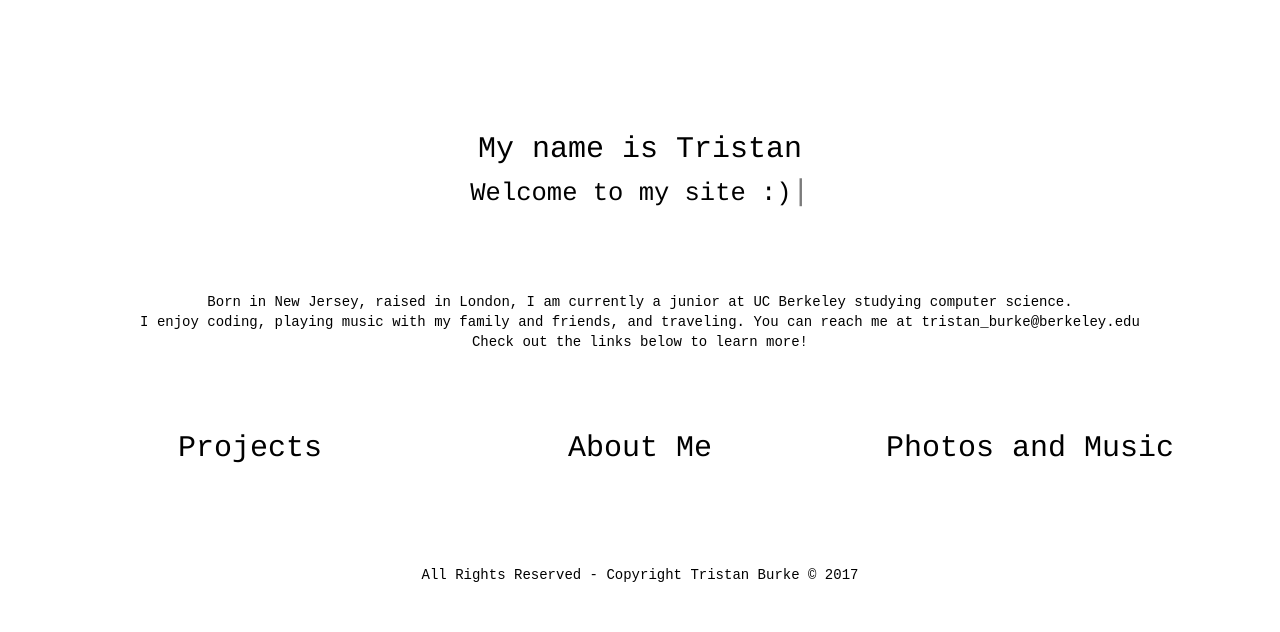
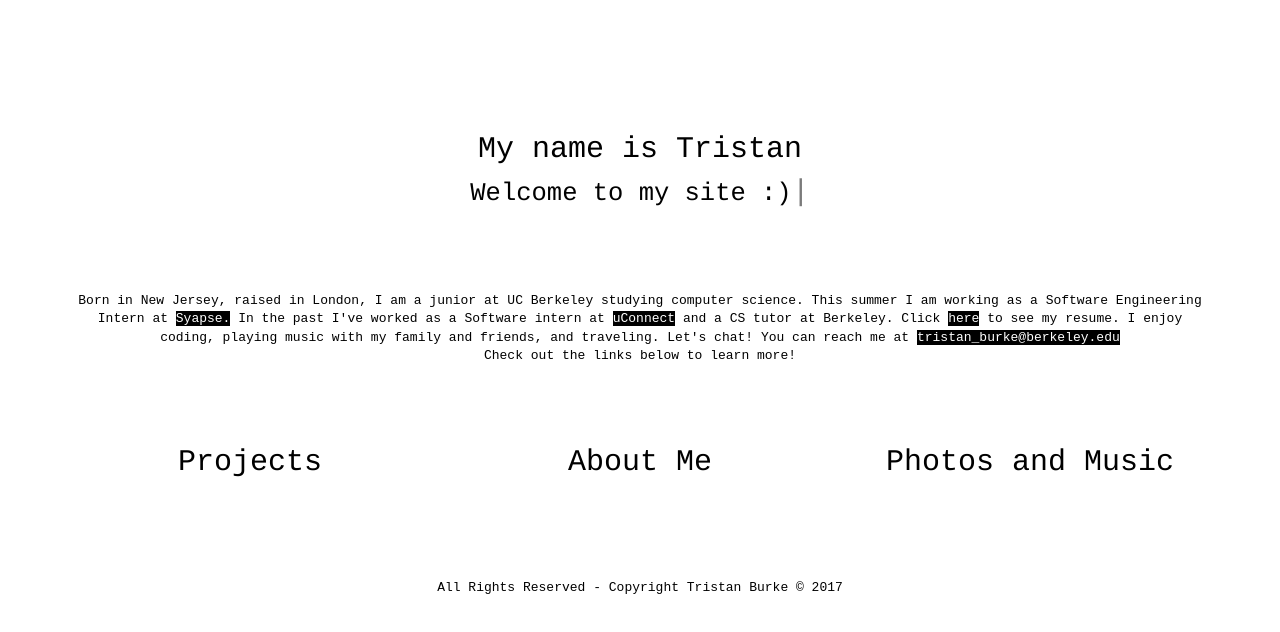
Before and after one commit to tristanburke/tristanburke.github.io, a plain HTML site: page Home.html in a window 1280 px wide. Drawn offline with Linux system fonts and the light colour scheme.

Commit message:
beefing up main paragraph, adding links

```diff
--- a/Home.html
+++ b/Home.html
@@ -39,26 +39,37 @@
                 <span id="typed"></span>
             </div>
         </div>
-        <div class="text-center">
-            <p> Born in New Jersey, raised in London, I am currently a junior at UC Berkeley studying computer science.<br>
-            I enjoy coding, playing music with my family and friends, and traveling. You can reach me at tristan_burke@berkeley.edu
-            <br> Check out the links below to learn more!</p>
+        <div class="text-center main">
+            <p> Born in New Jersey, raised in London, I am a junior at UC Berkeley studying computer science.
+                This summer I am working as a Software Engineering Intern at <a href="http://www.syapse.com/">Syapse.</a>
+                In the past I've worked as a Software intern at <a href="https://www.gouconnect.com/">uConnect</a> and
+                a CS tutor at Berkeley. Click <a href="tristan-burke-resume.pdf">here</a> to see my resume.
+                I enjoy coding, playing music with my family and friends, and traveling. Let's chat! You can reach me at
+                <a href="tristan_burke@berkeley.edu">tristan_burke@berkeley.edu</a>
+                <br> Check out the links below to learn more!
+            </p>
         </div>
 
         <div class="row content spacing">
             <div class="col-md-4">
                 <div class="text-center">
-                    <h2><a href="Projects.html">Projects</a></h2>
+                    <div class="pages">
+                        <h2><a href="Projects.html">Projects</a></h2>
+                    </div>
                 </div>
             </div>
             <div class="col-md-4">
                 <div class="text-center">
-                    <h2><a href="About_me.html">About Me</a></h2>
+                    <div class="pages">
+                        <h2><a href="About_me.html">About Me</a></h2>
+                    </div>
                 </div>
             </div>
             <div class="col-md-4">
                 <div class="text-center">
-                    <h2><a href="Photos.html">Photos and Music</a></h2>
+                    <div class="pages">
+                        <h2><a href="Photos.html">Photos and Music</a></h2>
+                    </div>
                 </div>
             </div>
         </div>
--- a/css/tristanburke.css
+++ b/css/tristanburke.css
@@ -8,6 +8,18 @@ body{
     padding-bottom: 50px;
     background: #ffffff;
     color: #000000;
+}
+.main{
+
+}
+.main a:link{
+    background-color: black;
+    color: white;
+}
+.main a:hover{
+    text-decoration: none;
+    background-color: white;
+    color: black;
 }
 .container{
     padding-top: 30px;
@@ -28,15 +40,15 @@ body{
 p{
     font-family: "Courier New";
     color: black;
-    font-size: 14px;
+    font-size: 13px;
 }
 a{
    color: inherit;
 }
-a:link{
+.pages a:link{
     color: black;
 }
-a:hover{
+.pages a:hover{
     text-decoration: none;
     background-color: BLACK;
     color: WHITE;
```
